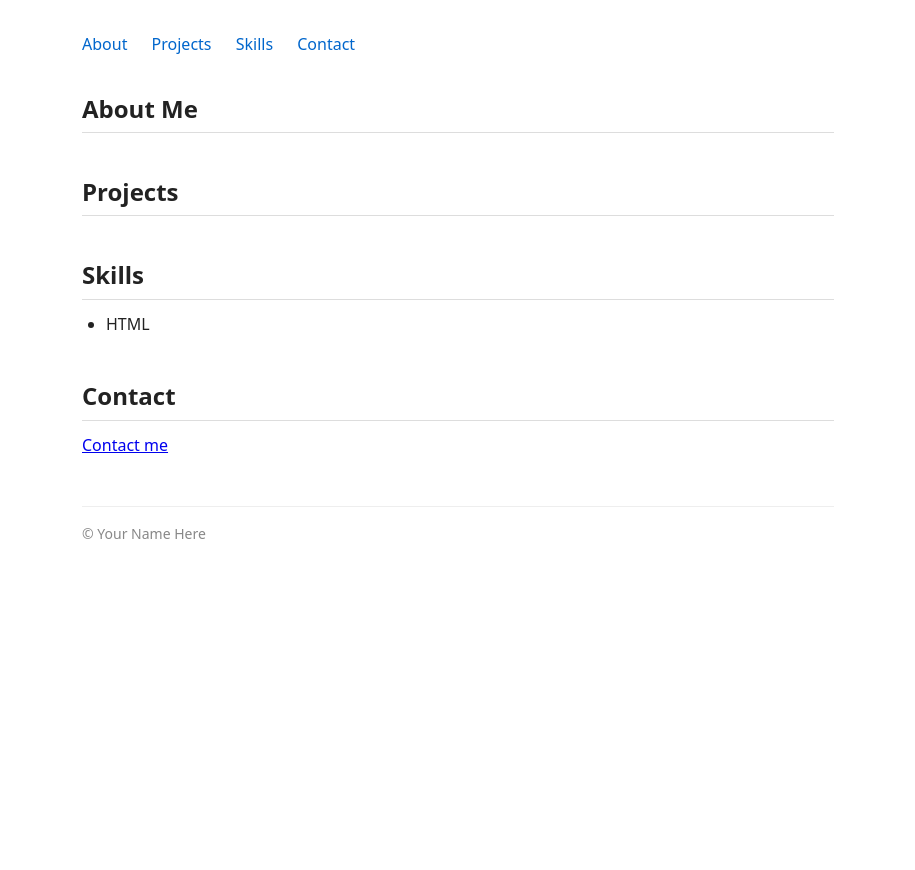
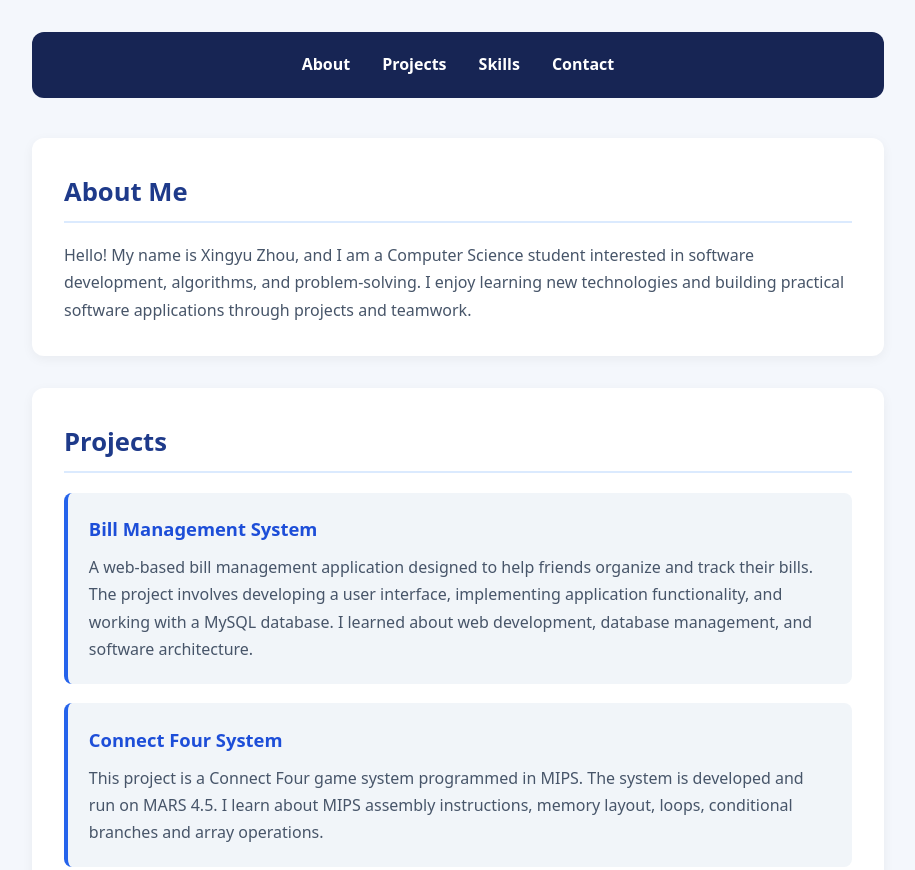
Before and after one commit to zxyvvv2005-lang/portfolio, a plain HTML site: page index.html in a window 1280 px wide. Shown: the top 870 px of the page, without its empty margins (182-1097 px from the left). Before the commit the page ends 800 px from the top, so only its background shows below. Drawn offline with Linux system fonts and the light colour scheme.

Commit message:
Complete portfolio page

```diff
--- a/index.html
+++ b/index.html
@@ -4,7 +4,7 @@
 <head>
   <meta charset="UTF-8">
   <meta name="viewport" content="width=device-width, initial-scale=1.0">
-  <title>Your Name Here</title>
+  <title>Xingyu  Zhou</title>
   <link rel="stylesheet" href="style.css">
 </head>
 
@@ -23,46 +23,64 @@
 
     <section id="about">
       <h2>About Me</h2>
-      <!-- TODO: Replace with 2-3 sentences about yourself -->
-      <!-- e.g., include your name, your program/year, and what you are interested in -->
+      <p>
+        Hello! My name is Xingyu Zhou, and I am a Computer Science student
+        interested in software development, algorithms, and problem-solving.
+        I enjoy learning new technologies and building practical software
+        applications through  projects and teamwork.
+      </p>
     </section>
 
     <section id="projects">
       <h2>Projects</h2>
 
-      <!-- Example project entry structure: copy, fill in, and add at least 2:
-      <div class="project">
-        <h3>Project Name</h3>
-        <p>What the project does, the technologies used, and what you learned.</p>
+       <div class="project">
+        <h3>Bill Management System</h3>
+        <p>
+          A web-based bill management application designed to help friends
+          organize and track their bills. The project involves developing
+          a user interface, implementing application functionality, and
+          working with a MySQL database. I learned about web development,
+          database management, and software architecture.
+        </p>
       </div>
-      -->
 
-      <!-- TODO: Add at least 2 project entries using the structure above -->
+     <div class="project">
+        <h3>Connect Four System</h3>
+        <p>
+         This project is a Connect Four game system programmed in MIPS.
+         The system is developed and run on MARS 4.5.
+         I learn about MIPS assembly instructions, memory layout, loops,
+          conditional branches and array operations.
+        </p>
+      </div>
     </section>
 
     <section id="skills">
       <h2>Skills</h2>
       <ul>
-        <!-- Example skill - TODO: replace -->
+       <li>Java</li>
         <li>HTML</li>
-
-        <!-- TODO: Add a second skill here -->
-        <!-- TODO: Add a third skill here -->
-        <!-- TODO: ... -->
+        <li>Python</li>
+        <li>HTML and CSS</li>
       </ul>
     </section>
 
     <section id="contact">
       <h2>Contact</h2>
-      <!-- TODO: Replace href="#" with a real link (e.g., mailto:you@example.com or your LinkedIn URL) -->
-      <!-- TODO: Replace the link text with something descriptive, e.g. "Email me" or "LinkedIn" -->
+     <p>
+        <a href="mailto:XIZ528pitt.edu">Email Me</a>
+      </p>
+      <p>
+        <a href="https://github.com/" target="_blank"
+           rel="noopener noreferrer">GitHub</a>
       <p><a href="#">Contact me</a></p>
     </section>
 
   </main>
 
   <footer>
-    <p>&copy; Your Name Here</p>
+    <p>&copy; Xingyu Zhou</p>
   </footer>
 
 </body>
--- a/style.css
+++ b/style.css
@@ -1,3 +1,4 @@
+
 /* Reset */
 *,
 *::before,
@@ -8,74 +9,138 @@
 }
 
 /* Base */
+html {
+  scroll-behavior: smooth;
+}
+
 body {
   font-family: system-ui, sans-serif;
   font-size: 1rem;
-  line-height: 1.6;
-  color: #222;
-  background: #fff;
-  max-width: 800px;
+  line-height: 1.7;
+  color: #263247;
+  background: #f4f7fc;
+  max-width: 900px;
   margin: 0 auto;
   padding: 2rem 1.5rem;
 }
 
 /* Navigation */
+header {
+  background: #172554;
+  padding: 1.2rem 1.5rem;
+  border-radius: 12px;
+  margin-bottom: 2.5rem;
+}
+
 nav {
-  margin-bottom: 2rem;
+  display: flex;
+  justify-content: center;
+  flex-wrap: wrap;
+  gap: 2rem;
 }
 
 nav a {
-  margin-right: 1.25rem;
   text-decoration: none;
-  color: #0066cc;
+  color: #ffffff;
+  font-weight: 600;
+  transition: color 0.2s;
 }
 
 nav a:hover {
-  text-decoration: underline;
+  color: #93c5fd;
 }
 
 /* Sections */
 section {
-  margin-bottom: 2.5rem;
+  background: #ffffff;
+  padding: 2rem;
+  margin-bottom: 2rem;
+  border-radius: 12px;
+  box-shadow: 0 3px 12px rgba(0, 0, 0, 0.05);
 }
 
 /* Headings */
 h2 {
-  font-size: 1.5rem;
-  margin-bottom: 0.75rem;
-  border-bottom: 1px solid #ddd;
-  padding-bottom: 0.25rem;
+  font-size: 1.6rem;
+  color: #1e3a8a;
+  margin-bottom: 1.2rem;
+  border-bottom: 2px solid #dbeafe;
+  padding-bottom: 0.5rem;
 }
 
 h3 {
-  font-size: 1.1rem;
-  margin-bottom: 0.25rem;
+  font-size: 1.15rem;
+  color: #1d4ed8;
+  margin-bottom: 0.6rem;
+}
+
+/* About */
+#about p {
+  color: #475569;
 }
 
 /* Projects */
 .project {
-  margin-bottom: 1.25rem;
+  background: #f1f5f9;
+  padding: 1.3rem;
+  margin-bottom: 1.2rem;
+  border-left: 4px solid #2563eb;
+  border-radius: 8px;
 }
 
 .project p {
-  color: #444;
+  color: #475569;
 }
 
 /* Skills */
 ul {
-  list-style: disc;
-  padding-left: 1.5rem;
+  list-style: none;
+  display: flex;
+  flex-wrap: wrap;
+  gap: 0.8rem;
 }
 
 li {
-  margin-bottom: 0.25rem;
+  background: #dbeafe;
+  color: #1e40af;
+  padding: 0.5rem 1rem;
+  border-radius: 20px;
+  font-size: 0.95rem;
+  font-weight: 500;
+}
+
+/* Contact */
+#contact a {
+  color: #2563eb;
+  text-decoration: none;
+  font-weight: 600;
+}
+
+#contact a:hover {
+  text-decoration: underline;
 }
 
 /* Footer */
 footer {
-  margin-top: 3rem;
+  margin-top: 2.5rem;
+  text-align: center;
   font-size: 0.875rem;
-  color: #888;
-  border-top: 1px solid #eee;
-  padding-top: 1rem;
+  color: #64748b;
+  border-top: 1px solid #dbe2ea;
+  padding-top: 1.5rem;
 }
+
+/* Responsive Design */
+@media (max-width: 600px) {
+  body {
+    padding: 1rem;
+  }
+
+  nav {
+    gap: 1rem;
+  }
+
+  section {
+    padding: 1.3rem;
+  }
+}
```
